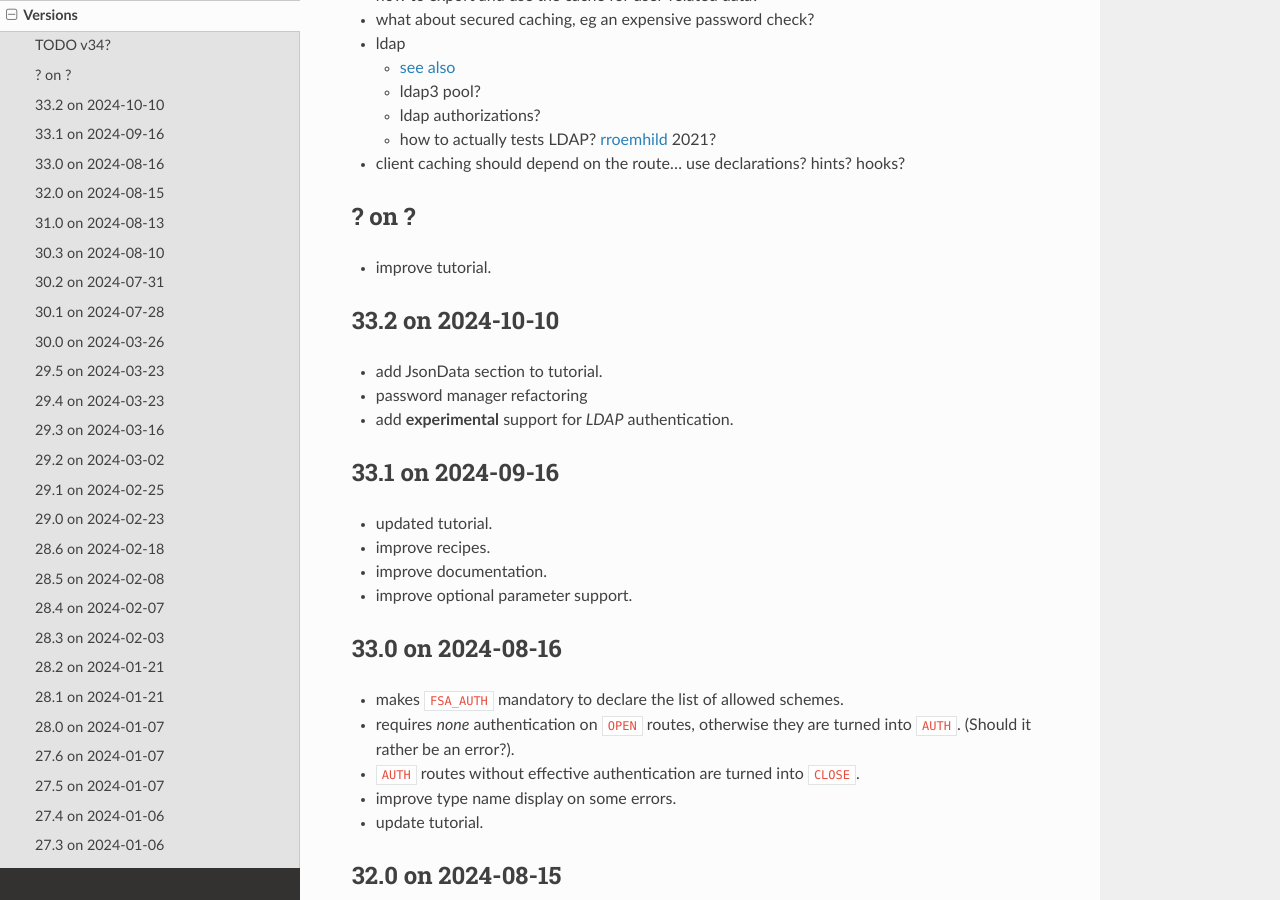
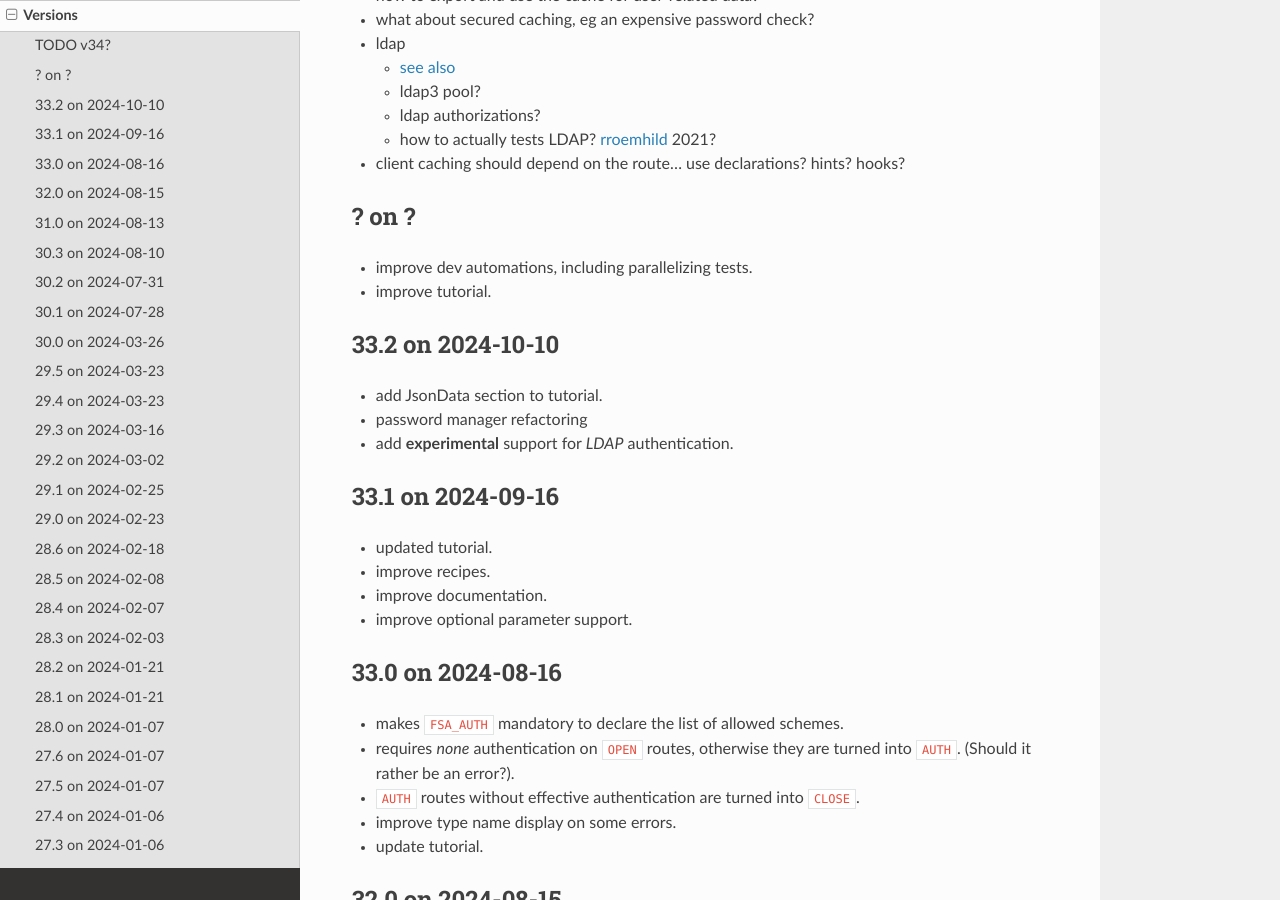
Before and after one commit to zx80/flask-simple-auth, a Sphinx documentation site: the page built from docs/VERSIONS.md, in a window 1280 px wide and 900 px high, scrolled down 400 px. Built offline with Sphinx 7.4.7 and the Read the Docs theme 3.1.0, drawn with Linux system fonts in a browser that asks for light colours; pages that are not in the unit, such as notebooks, are missing from menus.

Commit message:
improve Makefile

```diff
--- a/docs/VERSIONS.md
+++ b/docs/VERSIONS.md
@@ -23,6 +23,7 @@ and packaged on [PyPI](https://pypi.org/project/FlaskSimpleAuth/).
 
 ## ? on ?
 
+- improve dev automations, including parallelizing tests.
 - improve tutorial.
 
 ## 33.2 on 2024-10-10
```
Also changed, not shown: docs/RECIPES.md (+1 -0 lines), 1 other file.
